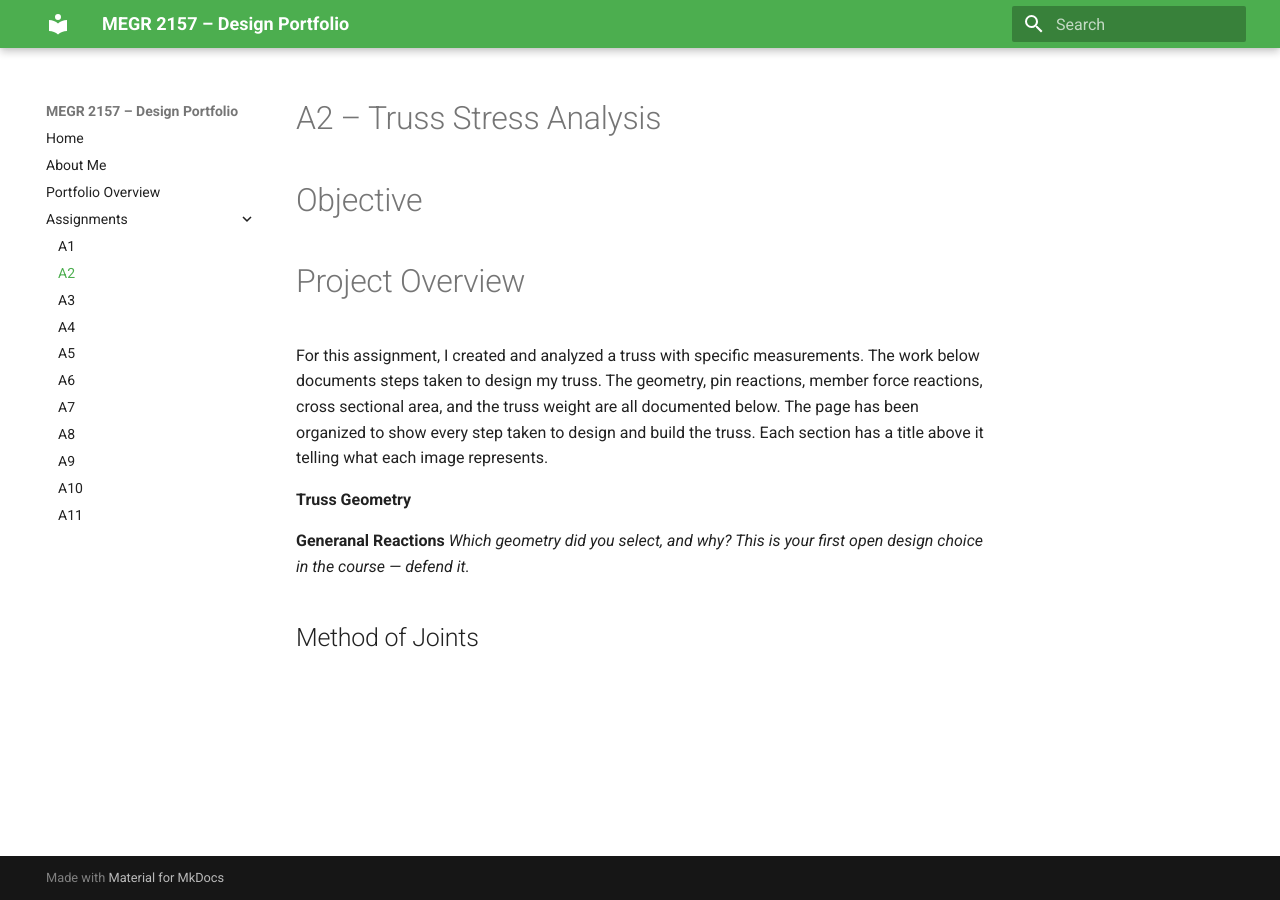
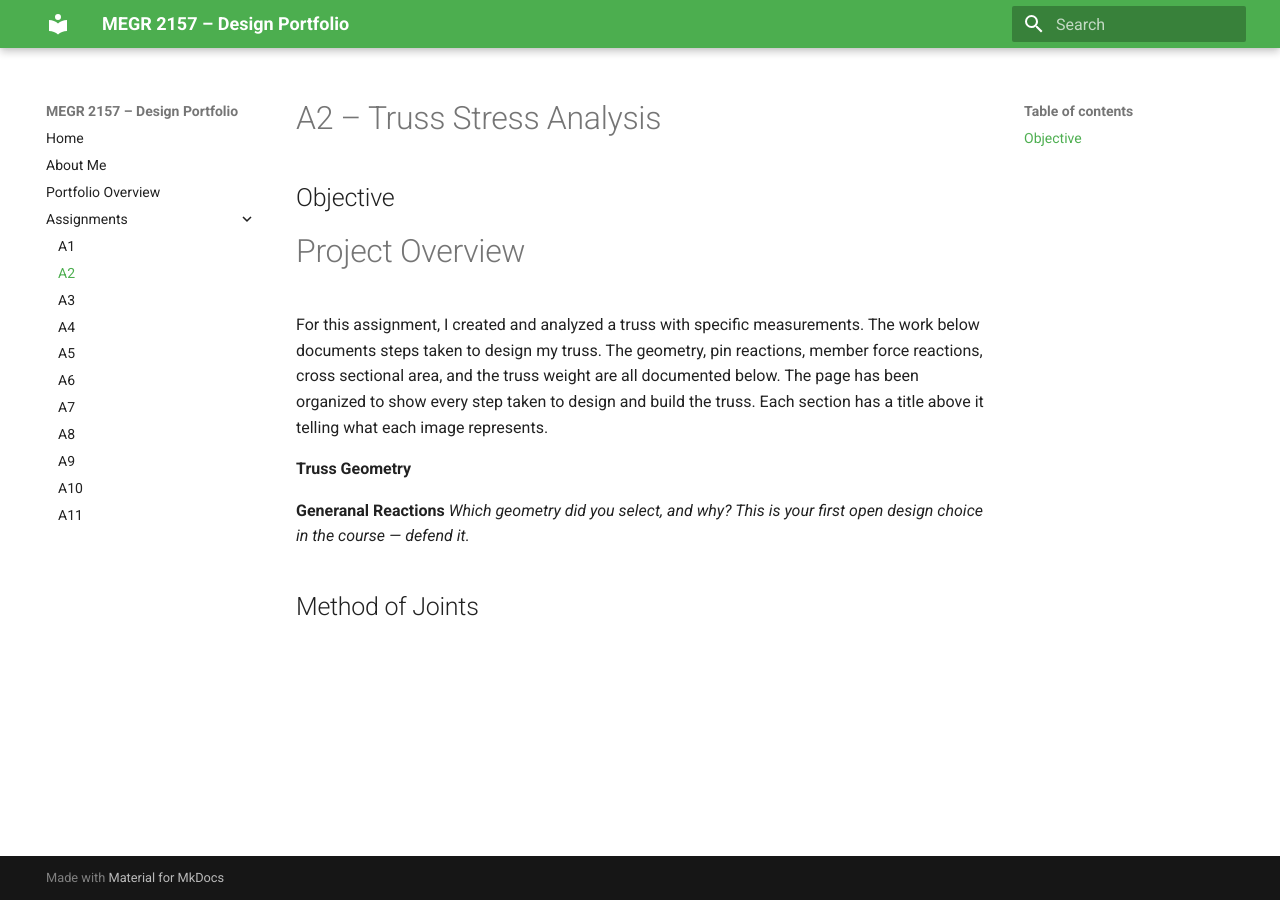
Before and after one commit to brandonhudson11/megr2157-portfolio, an MkDocs documentation site: the page built from docs/assignments/A02/index.md, in a window 1280 px wide. Built offline with MkDocs 1.6.1 and Material for MkDocs 9.7.7, drawn with Linux system fonts in a browser that asks for light colours.

Commit message:
Update Objective header from H1 to H2
Changed the header for the objective section from H1 to H2.

```diff
--- a/docs/assignments/A02/index.md
+++ b/docs/assignments/A02/index.md
@@ -1,6 +1,6 @@
 # A2 – Truss Stress Analysis
 
-# Objective #
+## Objective
 
 # Project Overview
 
```
